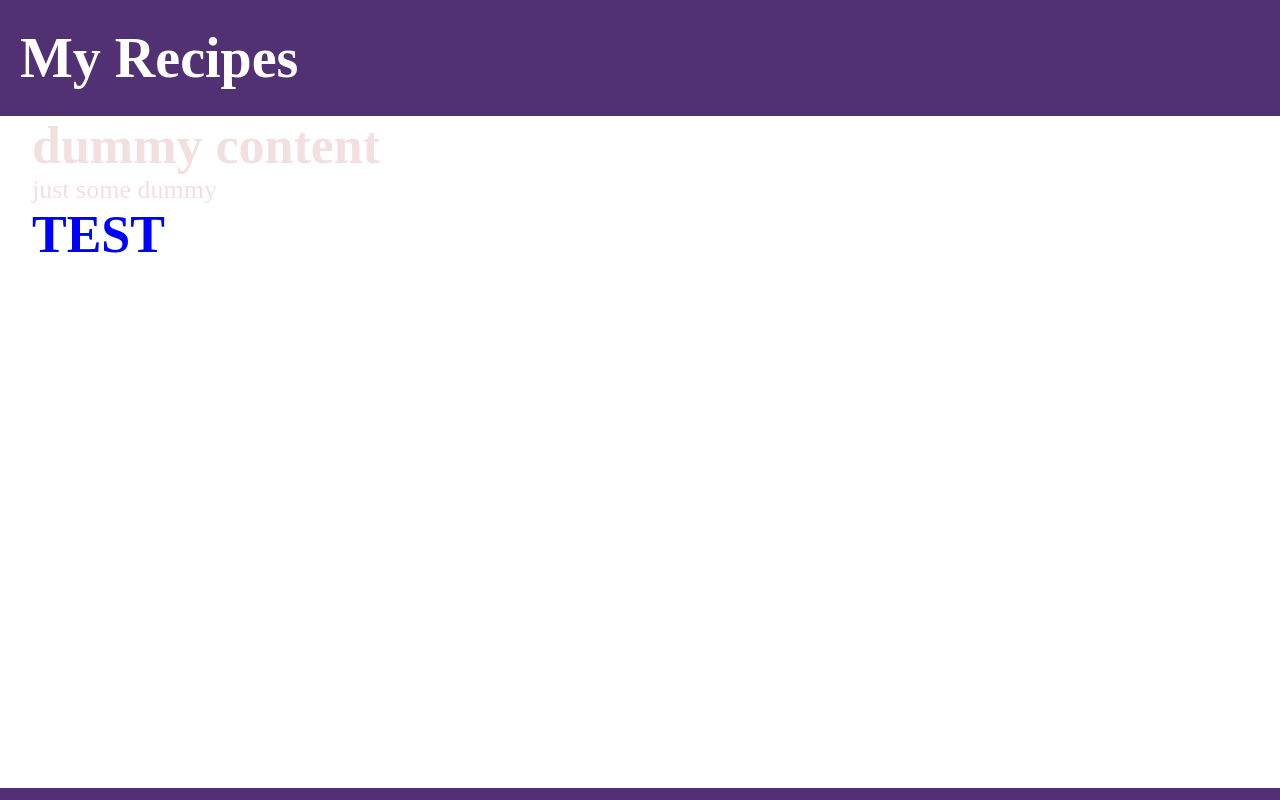
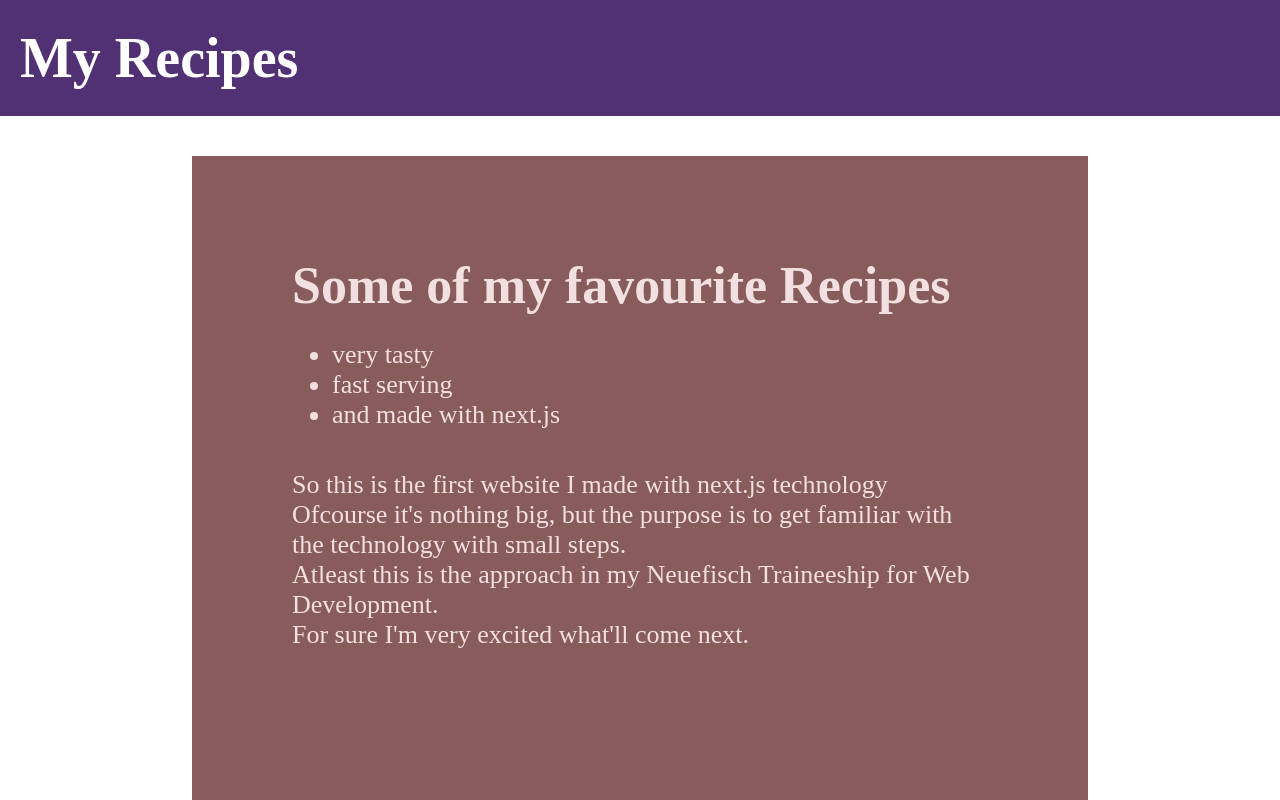
Before and after one commit to Ozanyurdakul98/recipe-app-next.js, a Next.js app: page / in a window 1280 px wide. Shown: the top 800 px of the page. Built offline with nearby package versions, Linux system fonts and the light colour scheme.

Commit message:
add style and content homepage

```diff
--- a/pages/index.js
+++ /dev/null
@@ -1,21 +0,0 @@
-import Head from "next/head";
-import Image from "next/image";
-import styles from "../styles/Home.module.css";
-import styled from "styled-components";
-
-export default function Home() {
-  return (
-    <div className={styles.container}>
-      <Head>
-        <title>My Recipes App</title>
-      </Head>
-      <h1>dummy content</h1>
-      <p>just some dummy</p>
-      <Test> TEST</Test>
-    </div>
-  );
-}
-
-const Test = styled.h1`
-  color: blue;
-`;
--- /dev/null
+++ b/pages/index.jsx
@@ -0,0 +1,49 @@
+import Head from "next/head";
+import { DetailPage } from "../components/DetailPage";
+import Image from "next/image";
+import styled from "styled-components";
+
+export default function Home() {
+  return (
+    <>
+      <Head>
+        <title>My Recipes App</title>
+      </Head>
+      <StyledContainer>
+        <DetailPage>
+          <h1>Some of my favourite Recipes</h1>
+          <p>
+            <ul>
+              <li>very tasty</li>
+              <li>fast serving</li>
+              <li>and made with next.js</li>
+            </ul>
+            So this is the first website I made with next.js technology <br />
+            Ofcourse it's nothing big, but the purpose is to get familiar with
+            the technology with small steps.
+            <br />
+            Atleast this is the approach in my Neuefisch Traineeship for Web
+            Development. <br />
+            For sure I'm very excited what'll come next. <br />
+          </p>
+        </DetailPage>
+      </StyledContainer>
+    </>
+  );
+}
+const StyledContainer = styled.div`
+  display: flex;
+  flex-direction: column;
+  justify-content: center;
+  align-items: center;
+
+  ul {
+    margin-left: 40px;
+    margin-bottom: 40px;
+  }
+`;
+
+const Background = styled.div`
+  width: 70%;
+  height: 70%;
+`;
```
Also changed, not shown: pages/Veggie.jsx (+69 -10 lines).
